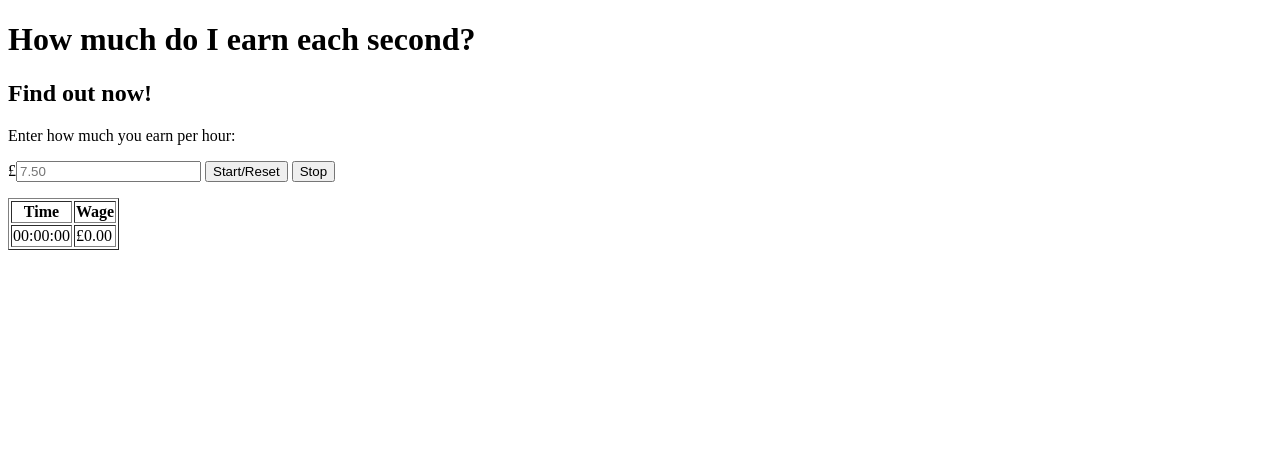
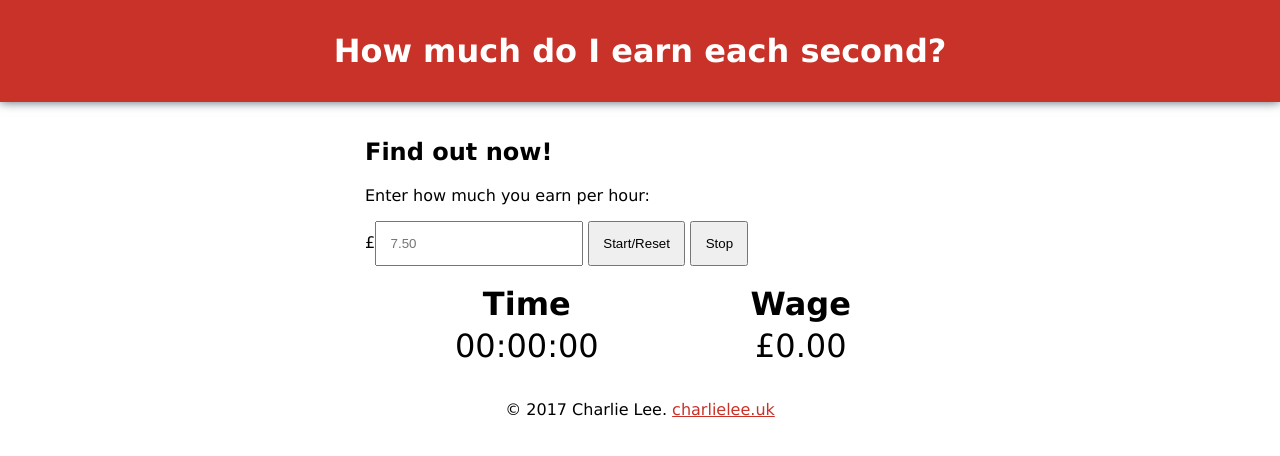
Before and after one commit to charlielee/earnings-per-second, a plain HTML site: page index.html in a window 1280 px wide. Drawn offline with nearby package versions, Linux system fonts and the light colour scheme.

Commit message:
Added some css

```diff
--- a/index.html
+++ b/index.html
@@ -7,10 +7,14 @@
   <title>Earnings Per Second</title>
   <meta name="description" content="How much do I earn each second?">
   <meta name="author" content="Charlie Lee">
+  <meta name="viewport" content="width=device-width, initial-scale=1">
+  <link rel="stylesheet" href="style.css">
 </head>
 
 <body>
   <h1>How much do I earn each second?</h1>
+
+  <main>
     <h2>Find out now!</h2>
     <p><label for="wage">Enter how much you earn per hour: </label></p>
     <p>
@@ -18,7 +22,7 @@
       <button id="start">Start/Reset</button>
       <button id="stop">Stop</button>
     </p>
-  <table border="1">
+    <table>
       <tr>
         <th>Time</th>
         <th>Wage</th>
@@ -28,6 +32,11 @@
         <td id="current-earnings">£0.00</td>
       </tr>
     </table>
+  </main>
+
+  <footer>
+    <p>&copy; 2017 Charlie Lee. <a href="http://charlielee.uk">charlielee.uk</a></p>
+  </footer>
 
   <script src="https://code.jquery.com/jquery-3.2.1.js" integrity="sha256-DZAnKJ/6XZ9si04Hgrsxu/8s717jcIzLy3oi35EouyE=" crossorigin="anonymous"></script>
   <script>
--- /dev/null
+++ b/style.css
@@ -0,0 +1,45 @@
+/* General */
+
+a, a:visited {
+  color: rgb(200, 50, 40);
+}
+
+body {
+  font-family: Geneva, Tahoma, sans-serif;
+  margin: 0 auto;
+}
+
+/* Header */
+
+h1 {
+  background-color: rgb(200, 50, 40);
+  box-shadow: 0 0 10px 0 rgb(85,98,112);
+  color: rgb(255, 255, 255);
+  margin: 0;
+  padding: 1em;
+  text-align: center;
+}
+
+/* Main area */
+
+main {
+  margin: 0 auto;
+  max-width: 550px;
+  padding: 1em;
+}
+
+button, input {
+  padding: 1em;
+}
+
+table {
+  font-size: 2em;
+  text-align: center;
+  width: 100%;
+}
+
+/* Footer */
+
+footer {
+  text-align: center;
+}
```
Lines whose indentation alone changed are shown as unchanged.
